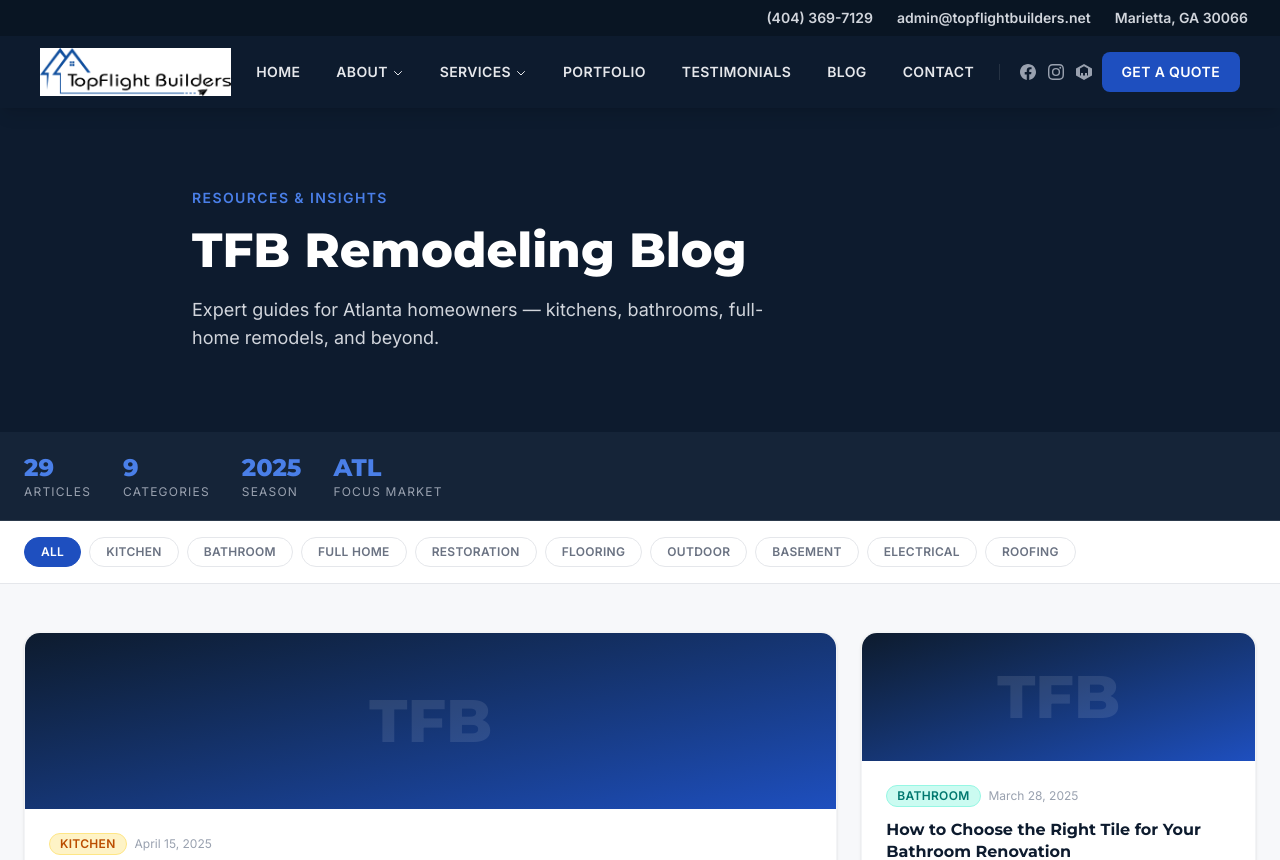
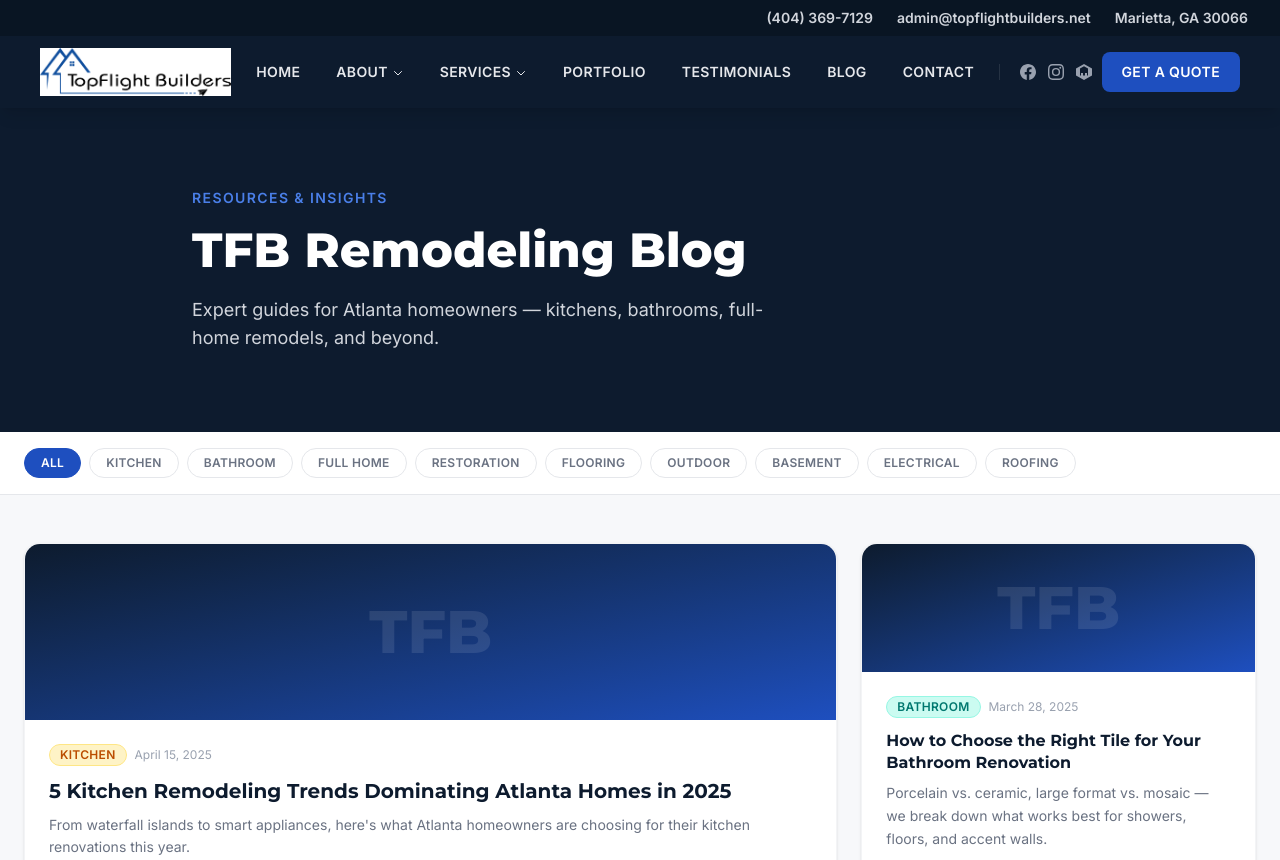
Before and after one commit to travislastra/Top-Flight-Builders, a Next.js app: page /Top-Flight-Builders/blog in a window 1280 px wide. Shown: the top 860 px of the page. Built offline with nearby package versions, Linux system fonts and the light colour scheme.

Commit message:
Remove stats bar from blog page
Co-Authored-By: Claude Sonnet 4.6 <noreply@anthropic.com>

```diff
--- a/src/app/blog/page.tsx
+++ b/src/app/blog/page.tsx
@@ -33,22 +33,6 @@ export default function BlogPage() {
         </div>
       </section>
 
-      {/* Stats bar */}
-      <div className="bg-[#152438] border-b border-white/10 py-5 px-6">
-        <div className="max-w-7xl mx-auto flex flex-wrap gap-8">
-          {[
-            { num: "29", label: "Articles" },
-            { num: "9", label: "Categories" },
-            { num: "2025", label: "Season" },
-            { num: "ATL", label: "Focus Market" },
-          ].map((s) => (
-            <div key={s.label}>
-              <div className="font-sans text-2xl font-extrabold text-[#4A7FE8]">{s.num}</div>
-              <div className="text-gray-400 text-xs uppercase tracking-widest">{s.label}</div>
-            </div>
-          ))}
-        </div>
-      </div>
 
       {/* Filter bar */}
       <div className="bg-white border-b border-gray-200 px-6 py-4 sticky top-[69px] z-40">
```
